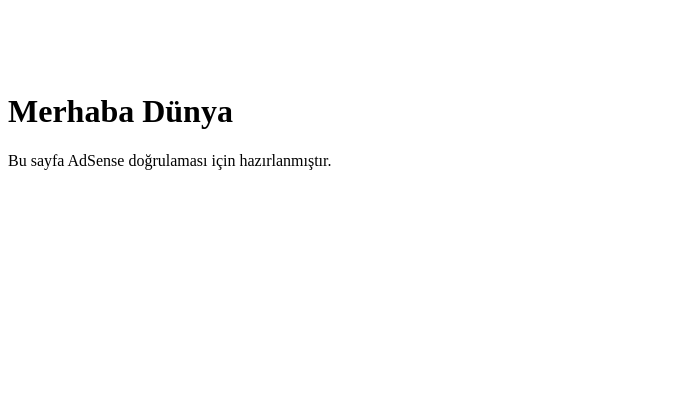
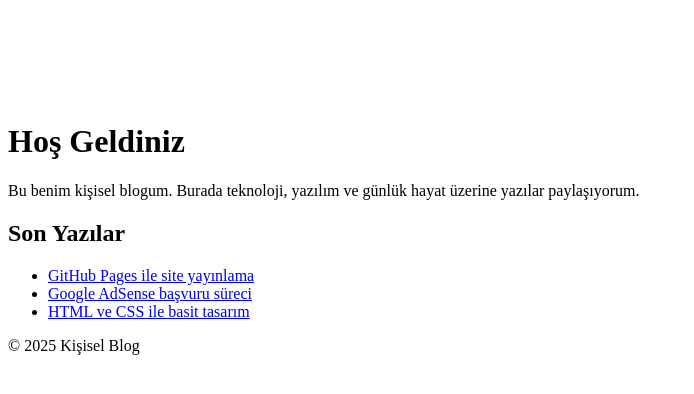
Before and after one commit to sineems48/sineems48.github.io, a plain HTML site: page index.html in a window 1280 px wide. Shown: the whole page, without its empty margins (0-694 px from the left). Drawn offline with Linux system fonts and the light colour scheme.

Commit message:
index.html

```diff
--- a/index.html
+++ b/index.html
@@ -2,21 +2,32 @@
 <html lang="tr">
 <head>
   <meta charset="UTF-8">
-  <title>Benim Site</title>
+  <title>Kişisel Blog</title>
   <script async src="https://pagead2.googlesyndication.com/pagead/js/adsbygoogle.js?client=ca-pub-6981035085835088"
           crossorigin="anonymous"></script>
 </head>
 <body>
   <!-- Yatay reklam -->
   <ins class="adsbygoogle"
-       style="display:inline-block;width:468px;height:60px"
+       style="display:inline-block;width:728px;height:90px"
        data-ad-client="ca-pub-6981035085835088"
        data-ad-slot="7354018390"></ins>
   <script>
        (adsbygoogle = window.adsbygoogle || []).push({});
   </script>
 
-  <h1>Merhaba Dünya</h1>
-  <p>Bu sayfa AdSense doğrulaması için hazırlanmıştır.</p>
+  <h1>Hoş Geldiniz</h1>
+  <p>Bu benim kişisel blogum. Burada teknoloji, yazılım ve günlük hayat üzerine yazılar paylaşıyorum.</p>
+
+  <h2>Son Yazılar</h2>
+  <ul>
+    <li><a href="yazi1.html">GitHub Pages ile site yayınlama</a></li>
+    <li><a href="yazi2.html">Google AdSense başvuru süreci</a></li>
+    <li><a href="yazi3.html">HTML ve CSS ile basit tasarım</a></li>
+  </ul>
+
+  <footer>
+    <p>© 2025 Kişisel Blog</p>
+  </footer>
 </body>
 </html>
```
